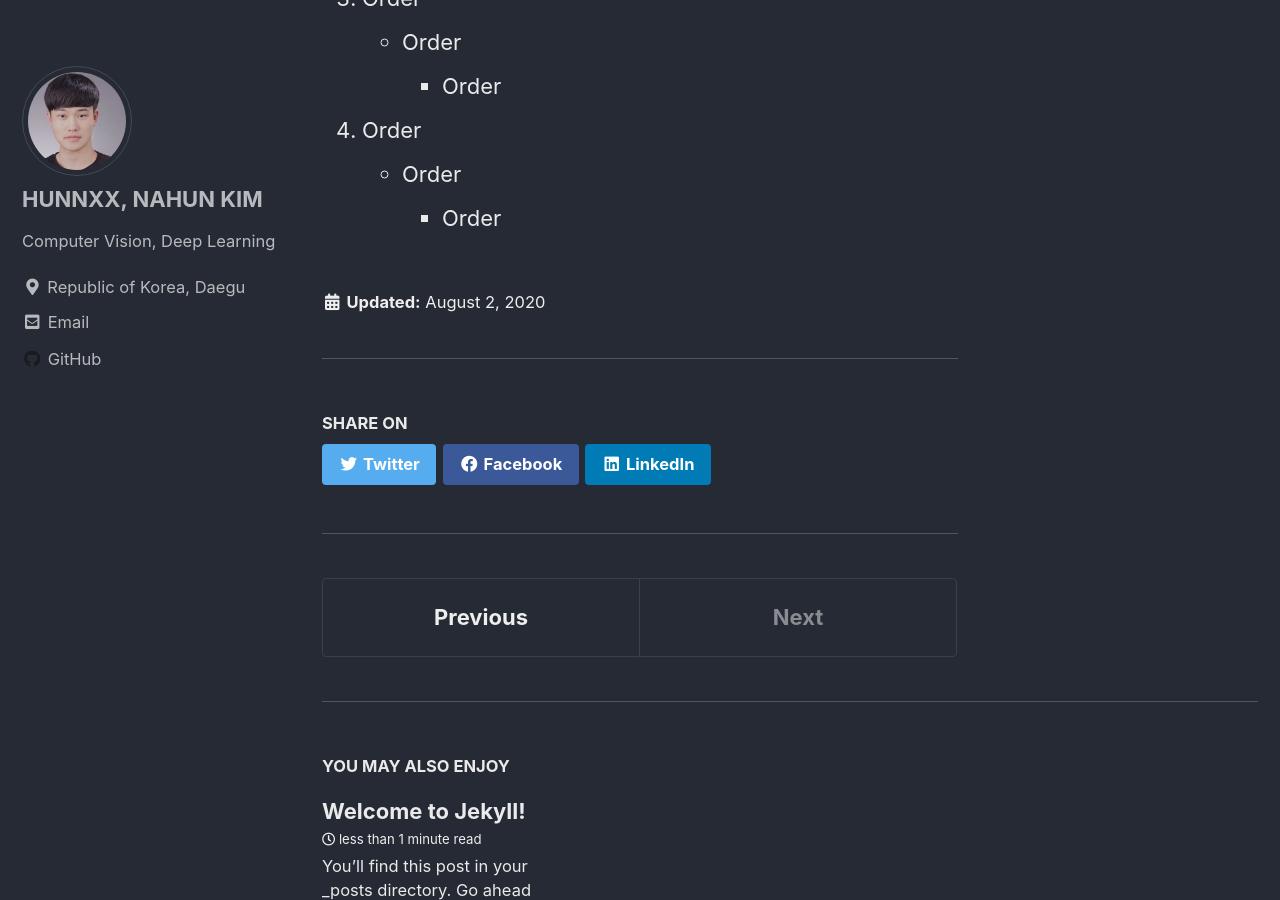
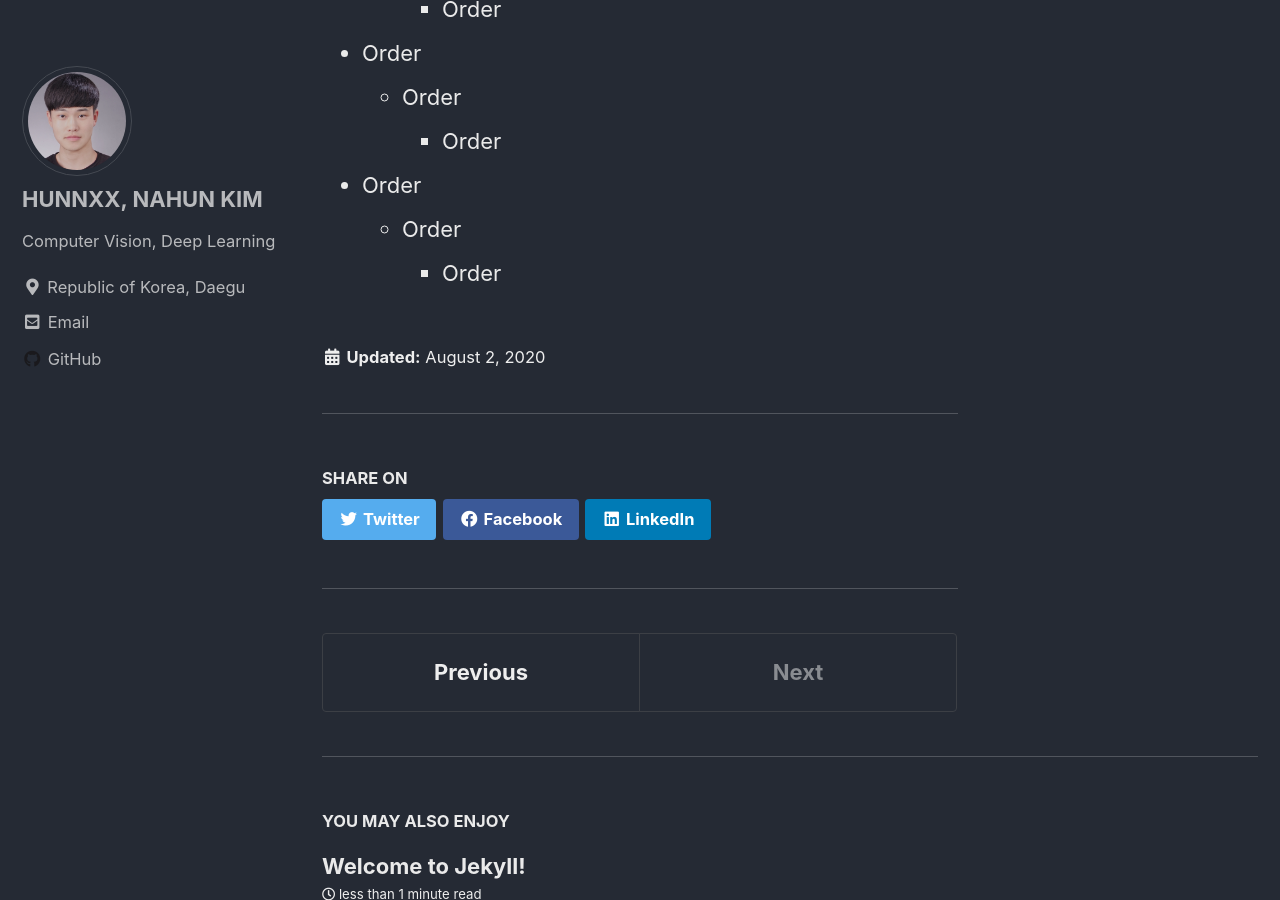
Before and after one commit to hunnxx/hunnxx.github.io, a Jekyll site: the page built from _posts/2020-08-01-practice.md, in a window 1280 px wide and 900 px high, scrolled down 1363 px. Built offline with Jekyll 4.4.1, drawn with Linux system fonts in a browser that asks for light colours; cached includes are drawn as plain includes.

Commit message:
Update 2020-08-01-practice.md

```diff
--- a/_posts/2020-08-01-practice.md
+++ b/_posts/2020-08-01-practice.md
@@ -30,11 +30,13 @@ HEAD2
     1. Order
         1. Order
 1. Order
+
+- Order
     - Order
         - Order
-1. Order
+* Order
+    * Order
+        * Order
++ Order
     + Order
         + Order
-1. Order
-    * Order
-        * Order
```
